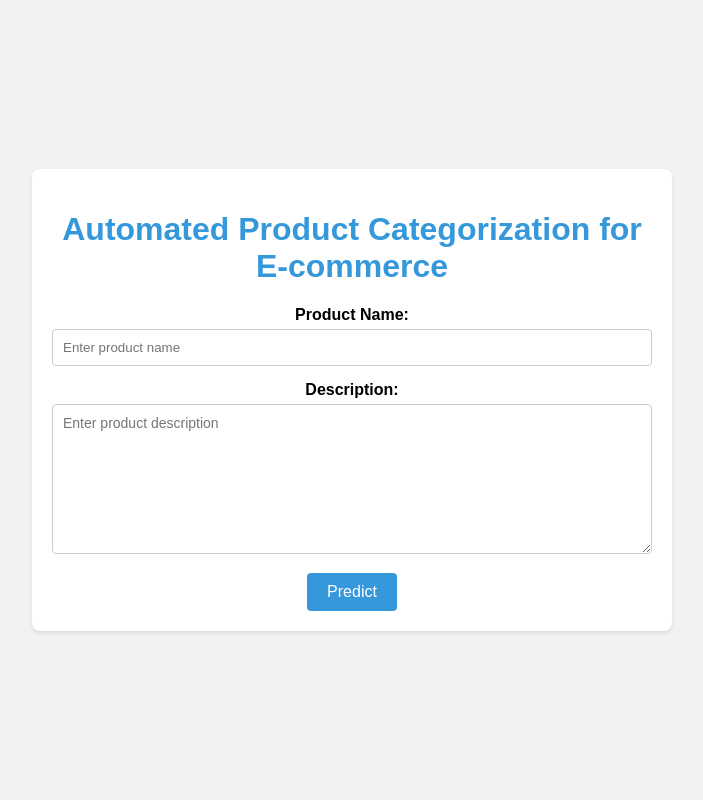
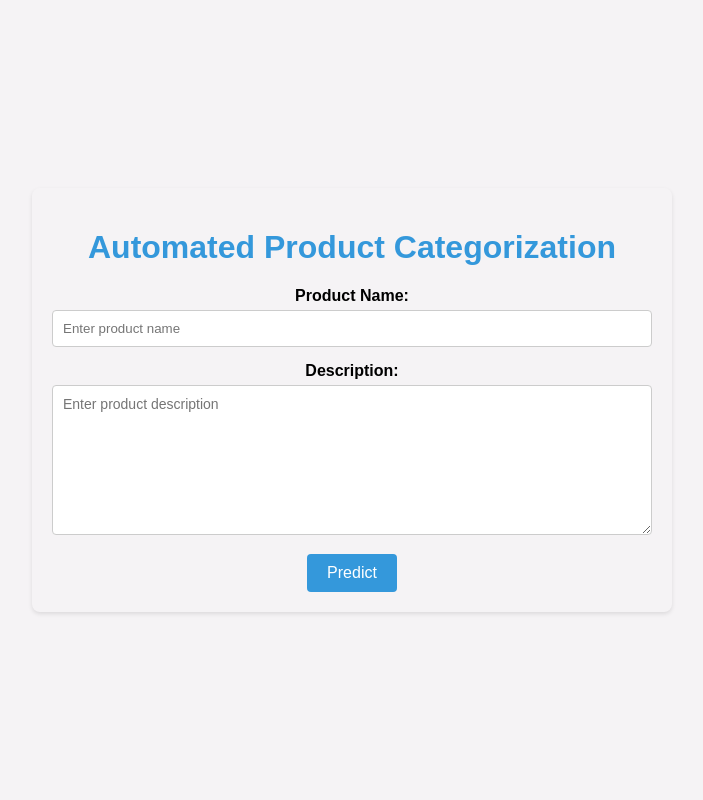
Before and after one commit to liset-expert/products1, a Flask app: page / in a window 1280 px wide. Shown: the whole page, without its empty margins (288-991 px from the left). Run offline with Flask 2, Linux system fonts and the light colour scheme.

Commit message:
Update index.html

```diff
--- a/api/templates/index.html
+++ b/api/templates/index.html
@@ -1,13 +1,13 @@
 <!DOCTYPE html>
 <html>
   <head>
-    <title>Automated Product Categorization for E-commerce</title>
+    <title>Automated Product Categorization</title>
     <style>
       /* Styles for the page layout and elements */
       body {
-        font-family: Arial, sans-serif;
+        font-family: Arial;
         text-align: center;
-        background-color: #f2f2f2;
+        background-color: #f5f3f5;
         margin: 0;
         padding: 0;
         display: flex;
@@ -19,7 +19,7 @@
         width: 90%;
         max-width: 600px;
         padding: 20px;
-        background-color: white;
+        background-color: yelow;
         border-radius: 8px;
         box-shadow: 0 2px 4px rgba(0, 0, 0, 0.1);
       }
@@ -95,7 +95,7 @@
   <body>
     <div class="container">
       <!-- Heading and form for input -->
-      <h1>Automated Product Categorization for E-commerce</h1>
+      <h1>Automated Product Categorization</h1>
       <form id="prediction-form">
         <!-- Input fields for product name and description -->
         <label for="product-name">Product Name:</label>
```
